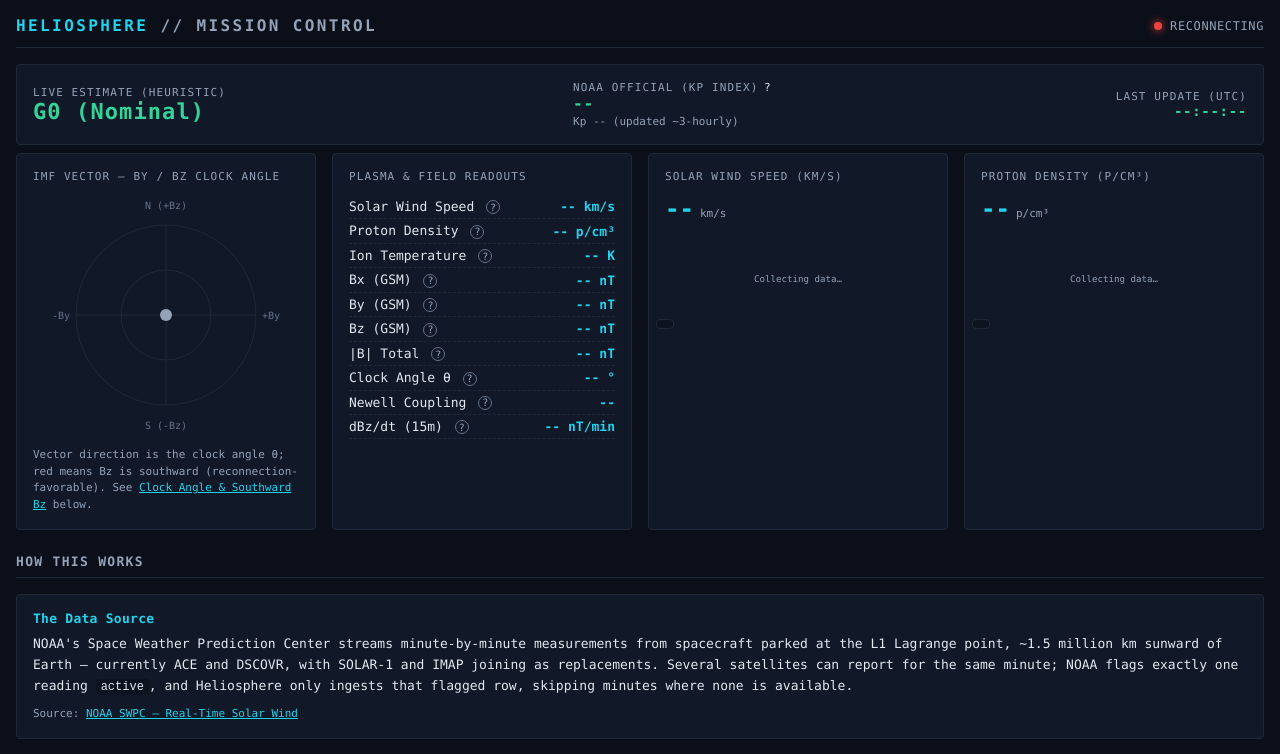
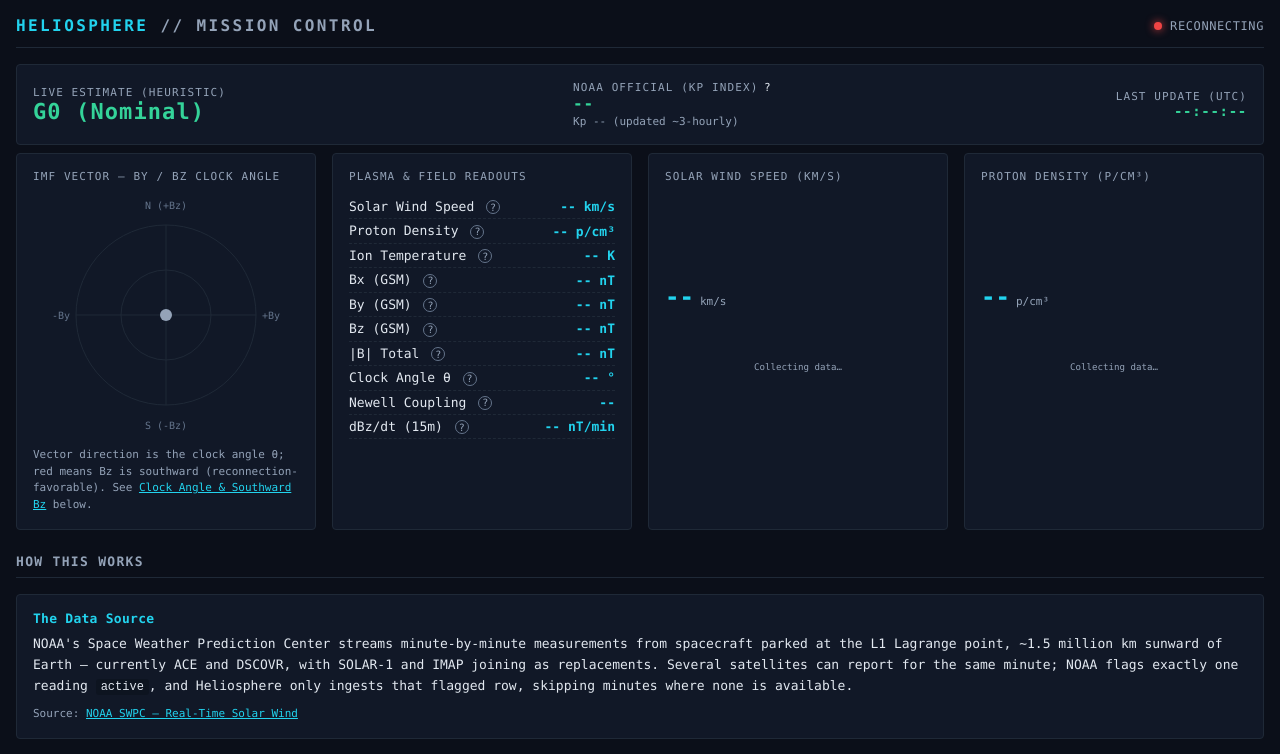
Before and after one commit to domisko/heliosphere, a plain HTML site: page src/dashboard/index.html in a window 1280 px wide. Shown: the top 754 px of the page. Drawn offline with Linux system fonts and the light colour scheme; no server answers.

Commit message:
Fix stuck chart tooltips and center chart content in stretched panels
Found both by actually clicking through the dashboard:

- The chart tooltip stayed visible forever after the first hover. Cause:
  .chart-tooltip sets `display: flex` for its layout, and an author
  stylesheet rule always beats the browser's default `[hidden] {
  display: none }` regardless of selector specificity - so toggling
  `.hidden` on the element had zero visual effect once flex was set. Fixed
  by re-asserting `.chart-tooltip[hidden] { display: none }` explicitly.

- The speed/density chart panels look pinned to the top with a lot of dead
  space below on wide screens, because CSS Grid stretches every panel in a
  row to match the tallest one (usually the readouts panel). Centering the
  value+chart group in the extra space fixes this without distorting
  anything - stretching the chart itself to fill that space was the other
  option, but would have non-uniformly scaled the SVG and visibly warped
  its axis label text.

No backend changes; all 82 tests unaffected.

```diff
--- a/src/dashboard/index.html
+++ b/src/dashboard/index.html
@@ -44,21 +44,25 @@
             <div id="readouts"></div>
         </div>
 
-        <div class="panel">
+        <div class="panel panel--chart">
             <h2>Solar Wind Speed (km/s)</h2>
+            <div class="chart-body">
                 <div class="sparkline-value" id="spark-speed-value">--<span class="sparkline-unit">km/s</span></div>
                 <div class="chart-wrap">
                     <svg id="spark-speed"></svg>
                     <div class="chart-tooltip" hidden></div>
                 </div>
             </div>
+        </div>
 
-        <div class="panel">
+        <div class="panel panel--chart">
             <h2>Proton Density (p/cm³)</h2>
+            <div class="chart-body">
                 <div class="sparkline-value" id="spark-density-value">--<span class="sparkline-unit">p/cm³</span></div>
                 <div class="chart-wrap">
                     <svg id="spark-density"></svg>
                     <div class="chart-tooltip" hidden></div>
+                </div>
             </div>
         </div>
     </div>
--- a/src/dashboard/static/css/terminal.css
+++ b/src/dashboard/static/css/terminal.css
@@ -253,6 +253,24 @@ svg text {
     font-weight: 400;
 }
 
+/* CSS Grid stretches every panel in a row to match the tallest one (the
+   readouts panel usually towers over these), which otherwise leaves the
+   fixed-height chart pinned at the top with dead space below it. Centering
+   the value+chart group in the extra space reads far better than trying to
+   stretch the chart to fill it, which would non-uniformly scale the SVG and
+   visibly distort its axis label text. */
+.panel--chart {
+    display: flex;
+    flex-direction: column;
+}
+
+.panel--chart .chart-body {
+    flex: 1;
+    display: flex;
+    flex-direction: column;
+    justify-content: center;
+}
+
 .chart-wrap {
     position: relative;
 }
@@ -280,6 +298,14 @@ svg text {
     flex-direction: column;
     align-items: center;
     z-index: 5;
+}
+
+/* Author rules always beat the UA default `[hidden] { display: none }`
+   regardless of selector specificity, so setting `display: flex` above
+   silently defeats `.hidden = true` unless it's re-asserted here. Without
+   this, the tooltip renders permanently from the first hover onward. */
+.chart-tooltip[hidden] {
+    display: none;
 }
 
 .chart-tooltip strong {
```
Lines whose indentation alone changed are shown as unchanged.
